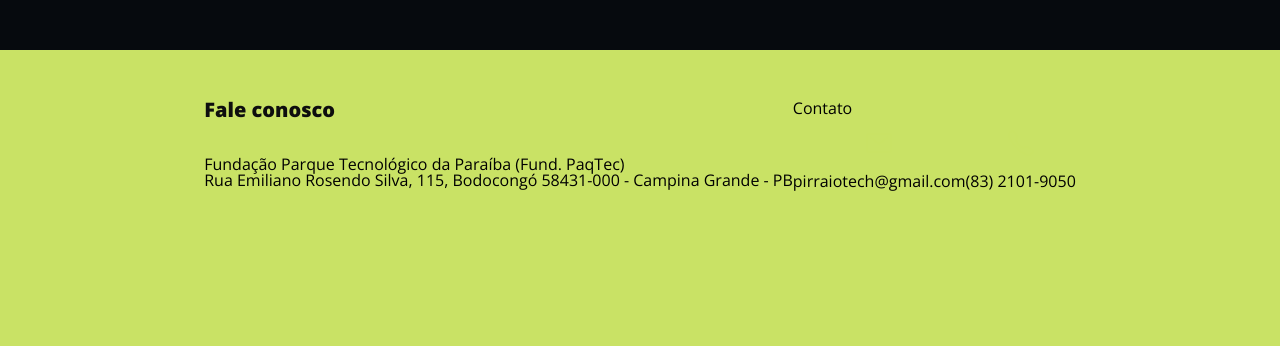
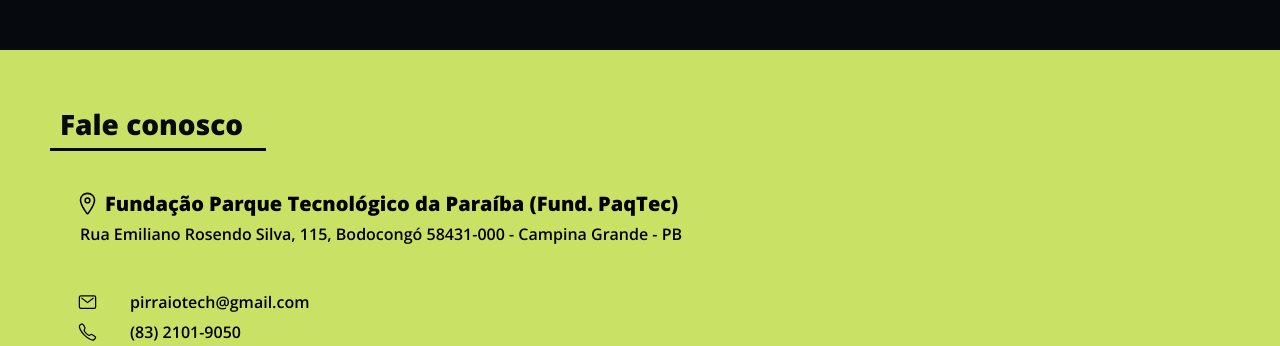
Before and after one commit to PiRaio-Tech/site, a plain HTML site: page pages/index.html in a window 1280 px wide. Shown: the part 1315-1661 px from the top of the page. Drawn offline with nearby package versions, Linux system fonts and the light colour scheme.

Commit message:
header e alguns detalhes + footer

```diff
--- a/assets/css/index.css
+++ b/assets/css/index.css
@@ -1,5 +1,5 @@
 ::-webkit-scrollbar-track {
-    background-color: transparent;
+    background-color: gray;
 }
 
 ::-webkit-scrollbar {
@@ -8,7 +8,7 @@
 }
 
 ::-webkit-scrollbar-thumb {
-    background: #e0e0e0;
+    background: white;
     border-radius: 10px;
 }
 
@@ -89,7 +89,7 @@ ul{
     height: 40px;
 }
 
-li{
+.cabecalho li{
     display: flex;
     flex-direction: column;
     justify-content: center;
@@ -98,12 +98,12 @@ li{
     margin-top: 40px;
 }
 
-li a{
+.cabecalho li a{
     color: transparent;
     font-weight: 600;
 }
 
-li img{
+.cabecalho li img{
     filter: invert(86%) sepia(37%) saturate(595%) hue-rotate(18deg) brightness(97%) contrast(91%);
     margin-bottom: 10px;
     cursor: pointer;
@@ -156,21 +156,65 @@ li img{
 
 footer{
     display: flex;
-    justify-content: center;
+    flex-direction: column;
     background-color: #C9E265;
     height: 30vh;
     padding: 50px;
 }
 
-.endereco{
-
+footer img{
+    width: 25px;
 }
 
 footer h4{
     font-weight: bold;
-    color: #0E0E0E;
-    margin-bottom: 20px;
+    color: #060A0E;
+    margin: 0 0 40px 0;
+    padding: 10px;
+    font-size: 28px;
+    border: 3px solid #060A0E;
+    border-right: 0;
+    border-left: 0;
+    border-top: 0;
+    width: 7em;
+}
+
+.parqueTec{
+    display: flex;
+    align-items: center;
+    margin: 0 20px 10px 25px;
+}
+
+footer h5{
+    font-weight: bold;
     font-size: 20px;
+    margin-left: 5px;
+}
+
+footer p{
+    font-weight: 600;
+    margin-left: 30px;
+}
+
+footer ul{
+    display: flex;
+    flex-direction: column;
+
+    margin: 50px 0 0 20px;
+    width: 250px;
+}
+
+footer li{
+    display: flex;
+    align-items: center;
+    width: 250px;
+    margin-bottom: 10px;
+    justify-content: flex-start;
+    margin-left: 10px;
+}
+
+footer li img{
+    height: 20px;
 }
 
 @keyframes hoverImg{
--- a/pages/index.html
+++ b/pages/index.html
@@ -76,27 +76,27 @@
     </div>
 
     <footer>
-        <div class="endereco">
         <h4>Fale conosco</h4>
-            <img src="" alt="">
+        <div class="parqueTec">
+            <img src="../assets/icons/location-outline.svg">
             <h5>Fundação Parque Tecnológico da Paraíba (Fund. PaqTec)</h5>
+        </div>
         <p>Rua Emiliano Rosendo Silva, 115, Bodocongó 58431-000 - Campina Grande - PB</p>
-        </div>
-
-        <div>
-            <h6>Contato</h6>
         <ul>
             <li>
                 <img src="../assets/icons/mail-outline.svg">
                 <p>pirraiotech@gmail.com</p>
             </li>
-
             <li>
                 <img src="../assets/icons/social/call-outline.svg">
                 <p>(83) 2101-9050</p>
             </li>
+            <li>
+                <img src="../assets/icons/social/logo-whatsapp.svg">
+                <p>(83) 99137-8338</p>
+            </li>
         </ul>
-        </div>
+
     </footer>
 
     <script src="..\assets\scripts\main.js"></script>
```
Also changed, not shown: assets/icons/location-outline.svg (added). Lines whose indentation alone changed are shown as unchanged.
